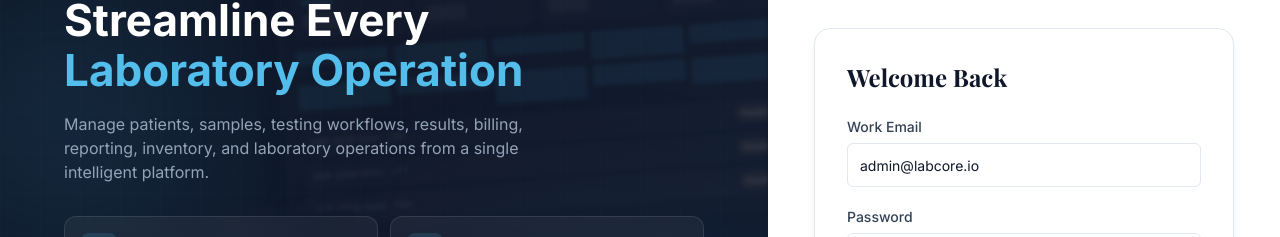
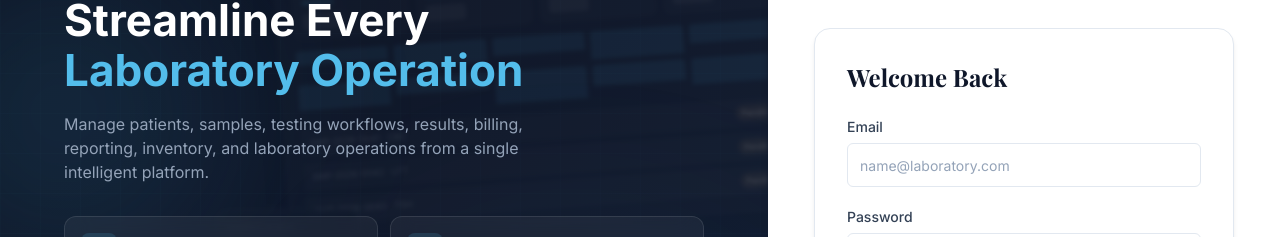
Before and after one commit to Thinaakar/Laboratory-management-system, a Next.js app: page /login in a window 1280 px wide. Shown: the part 127-364 px from the top of the page. Built offline with nearby package versions, Linux system fonts and the light colour scheme; a web font is replaced by a local one.

Commit message:
Update login form to clear default email and change label from 'Work Email' to 'Email' for improved clarity and user experience.

```diff
--- a/src/components/auth/login-form-card.tsx
+++ b/src/components/auth/login-form-card.tsx
@@ -11,7 +11,7 @@ const REMEMBER_KEY = 'labcore-remember-email';
 
 export function LoginFormCard() {
   const router = useRouter();
-  const [email, setEmail] = useState('admin@labcore.io');
+  const [email, setEmail] = useState('');
   const [password, setPassword] = useState('');
   const [remember, setRemember] = useState(false);
   const [showPassword, setShowPassword] = useState(false);
@@ -143,7 +143,7 @@ export function LoginFormCard() {
         <form onSubmit={handleSubmit} className="mt-6 space-y-5">
           <div>
             <label htmlFor="login-email" className="mb-1.5 block text-sm font-medium text-slate-700">
-              Work Email
+              Email
             </label>
             <input
               id="login-email"
```
